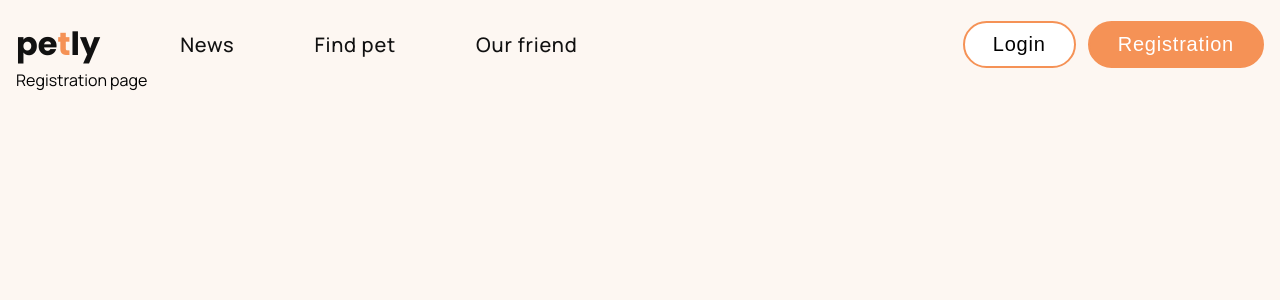
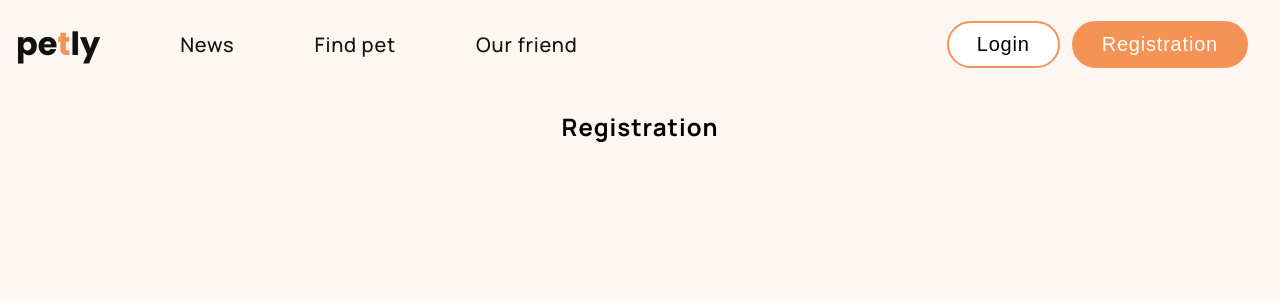
Before and after one commit to SergejShk/care-pets_fe, a React (Vite) app: page /registration in a window 1280 px wide. Shown: the top 300 px of the page. Built offline with nearby package versions, Linux system fonts and the light colour scheme.

Commit message:
Created MobileMenu

```diff
--- a/package.json
+++ b/package.json
@@ -13,6 +13,7 @@
     "axios": "^1.6.2",
     "react": "^18.2.0",
     "react-dom": "^18.2.0",
+    "react-responsive": "^9.0.2",
     "react-router-dom": "^6.20.1",
     "styled-components": "^6.1.1"
   },
--- a/src/assets/index.css
+++ b/src/assets/index.css
@@ -13,6 +13,7 @@
 
 body {
   margin: 0;
+  min-height: 100vh;
 }
 
 img {
--- a/src/components/app/Header.tsx
+++ b/src/components/app/Header.tsx
@@ -1,23 +1,26 @@
+import { useMediaQuery } from "react-responsive";
 import styled from "styled-components";
 
 import Logo from "./Logo";
-import SignInNav from "./SignInNav";
+import SignInNav from "../common/SignInNav";
 import Navigation from "../common/Navigation";
 
 import Burger from "../common/icons/Burger";
 
 const Header = () => {
-	const screenWidth = window.innerWidth;
+	const isMobile = useMediaQuery({ query: "(max-width: 767px)" });
+	const isDesktop = useMediaQuery({ query: "(min-width: 1279px)" });
 
 	return (
 		<HeaderStyled>
 			<NavWrapper>
 				<Logo />
-				{screenWidth > 1279 && <Navigation />}
+				{isDesktop && <Navigation />}
 			</NavWrapper>
 
 			<MenuWrapper>
-				<SignInNav />
+				{!isMobile && <SignInNav />}
+
 				<BurgerWrapper>
 					<Burger />
 				</BurgerWrapper>
--- a/src/components/common/Navigation.tsx
+++ b/src/components/common/Navigation.tsx
@@ -23,24 +23,45 @@ export default Navigation;
 
 const NavigationStyled = styled.ul`
 	display: flex;
+	flex-direction: column;
 	align-items: center;
 	justify-content: center;
-	gap: 80px;
-	font-size: 20px;
-	font-weight: 500;
-	line-height: normal;
-	letter-spacing: 0.8px;
+	gap: 40px;
+	margin: 60px 0 0;
+
+	@media screen and (min-width: 768px) {
+		gap: 36px;
+		margin: 88px 0 0;
+	}
+
+	@media screen and (min-width: 1280px) {
+		flex-direction: row;
+		gap: 80px;
+		margin: 0;
+	}
 `;
 
 const NavLinkStyled = styled(NavLink)`
-	font-size: 20px;
+	font-size: 32px;
+	font-style: normal;
 	font-weight: 500;
 	line-height: normal;
-	letter-spacing: 0.8px;
+	letter-spacing: 1.28px;
 	color: ${({ theme }) => theme.textColor.black};
+
+	@media screen and (min-width: 768px) {
+		font-size: 48px;
+		letter-spacing: 1.92px;
+	}
+
+	@media screen and (min-width: 1280px) {
+		font-size: 20px;
+		letter-spacing: 0.8px;
+	}
 
 	&.active,
 	&:hover {
 		color: ${({ theme }) => theme.textColor.primary};
+		text-decoration: underline;
 	}
 `;
--- a/src/components/common/SharedLayout.tsx
+++ b/src/components/common/SharedLayout.tsx
@@ -19,8 +19,9 @@ const SharedLayout: FC = () => {
 export default SharedLayout;
 
 const LayoutStyled = styled.div`
+	min-height: 100vh;
 	position: relative;
-	height: 100vh;
+	height: 100%;
 	margin: 0 auto;
 	background-color: ${({ theme }) => theme.backgroundColor.main};
 `;
--- a/src/components/app/SignInNav.tsx
+++ b/src/components/common/SignInNav.tsx
@@ -1,21 +1,18 @@
 import { FC } from "react";
+import { Link } from "react-router-dom";
+import { useMediaQuery } from "react-responsive";
 import styled from "styled-components";
 
-import Button from "../common/Button";
+import Button from "./Button";
 
 import { ButtonTheme } from "../../interface/styles";
-import { Link } from "react-router-dom";
 
-interface IProps {
-	isMobile?: boolean;
-}
-
-const SignInNav: FC<IProps> = ({ isMobile }) => {
-	const screenWidth = window.innerWidth;
-	const btnFontSize = screenWidth < 768 ? "14px" : "20px";
+const SignInNav: FC = () => {
+	const isMobile = useMediaQuery({ query: "(max-width: 767px)" });
+	const btnFontSize = isMobile ? "14px" : "20px";
 
 	return (
-		<SignInNavStyled isMobile={isMobile}>
+		<SignInNavStyled>
 			<Link to="/login">
 				<Button fontSize={btnFontSize}>Login</Button>
 			</Link>
@@ -32,12 +29,19 @@ const SignInNav: FC<IProps> = ({ isMobile }) => {
 export default SignInNav;
 
 const SignInNavStyled = styled.div<{ isMobile?: boolean }>`
-	display: ${({ isMobile }) => (isMobile ? "flex" : "none")};
+	max-width: 320px;
+	margin: 0 auto;
+	display: flex;
 	align-items: center;
 	justify-content: center;
 	gap: 12px;
 
 	@media screen and (min-width: 768px) {
-		display: ${({ isMobile }) => (isMobile ? "none" : "flex")};
+		max-width: 768px;
+		padding: 0 32px;
+	}
+	@media screen and (min-width: 1280px) {
+		max-width: 1280px;
+		padding: 0 16px;
 	}
 `;
--- a/src/components/home/HomePage.tsx
+++ b/src/components/home/HomePage.tsx
@@ -1,13 +1,20 @@
 import { FC } from "react";
+import { useMediaQuery } from "react-responsive";
 import styled from "styled-components";
 
+import MobileMenu from "../mobile-menu/MobileMenu";
+
 const HomePage: FC = () => {
+	const isDesktop = useMediaQuery({ query: "(min-width: 1279px)" });
+
 	return (
 		<HomeStyled>
 			<HomeText>Take good care of your small pets</HomeText>
 			<WomanImg>
 				<WomanHeart />
 			</WomanImg>
+
+			{!isDesktop && <MobileMenu />}
 		</HomeStyled>
 	);
 };
@@ -15,8 +22,9 @@ const HomePage: FC = () => {
 export default HomePage;
 
 const HomeStyled = styled.div`
+	position: relative;
 	width: 100%;
-	min-height: auto;
+	min-height: calc(100vh - 60px);
 	display: flex;
 	justify-content: space-between;
 	flex-direction: column;
@@ -24,6 +32,7 @@ const HomeStyled = styled.div`
 	background-size: auto;
 	background-position: center bottom;
 	background-repeat: no-repeat;
+	overflow: hidden;
 
 	@media screen and (min-width: 768px) {
 		background-image: url("/wave-tab.png");
--- a/src/components/login/LoginPage.tsx
+++ b/src/components/login/LoginPage.tsx
@@ -1,7 +1,11 @@
 import styled from "styled-components";
 
 const LoginPage = () => {
-	return <LoginStyled>Login page</LoginStyled>;
+	return (
+		<LoginStyled>
+			<Title>Login</Title>
+		</LoginStyled>
+	);
 };
 
 export default LoginPage;
@@ -20,3 +24,13 @@ const LoginStyled = styled.div`
 		padding: 0 16px;
 	}
 `;
+
+const Title = styled.h2`
+	display: block;
+	font-size: 24px;
+	font-weight: 700;
+	line-height: normal;
+	letter-spacing: 0.96px;
+	margin: 42px 0 40px;
+	text-align: center;
+`;
--- /dev/null
+++ b/src/components/mobile-menu/MobileMenu.tsx
@@ -0,0 +1,46 @@
+import { useMediaQuery } from "react-responsive";
+import styled from "styled-components";
+
+import SignInNav from "../common/SignInNav";
+import Navigation from "../common/Navigation";
+
+const MobileMenu = () => {
+	const isMenuOpen = false;
+	const isMobile = useMediaQuery({ query: "(max-width: 767px)" });
+
+	return (
+		<MobileMenuStyled className={isMenuOpen ? "isOpen" : ""}>
+			{isMobile && <SignInNav />}
+			<Navigation />
+		</MobileMenuStyled>
+	);
+};
+
+export default MobileMenu;
+
+const MobileMenuStyled = styled.div`
+	position: absolute;
+	bottom: 0;
+	left: 50%;
+	transform: translateX(-50%) translateY(100%);
+	z-index: 10;
+	display: flex;
+	flex-direction: column;
+	padding: 46px 0 0;
+	background-color: ${({ theme }) => theme.backgroundColor.main};
+	width: calc(100% - 40px);
+	height: calc(100% - 46px);
+	margin: 0 auto;
+	padding: 46px 20px 0;
+	transition: transform 250ms cubic-bezier(0.4, 0, 0.2, 1);
+
+	&.isOpen {
+		transform: translateX(-50%) translateY(0%);
+	}
+
+	@media screen and (min-width: 768px) {
+		padding: 0 32px;
+		width: calc(100% - 64px);
+		height: 100%;
+	}
+`;
--- a/src/components/registration/RegistrationPage.tsx
+++ b/src/components/registration/RegistrationPage.tsx
@@ -1,7 +1,11 @@
 import styled from "styled-components";
 
 const RegistrationPage = () => {
-	return <RegistrationStyled>Registration page</RegistrationStyled>;
+	return (
+		<RegistrationStyled>
+			<Title>Registration</Title>
+		</RegistrationStyled>
+	);
 };
 
 export default RegistrationPage;
@@ -20,3 +24,13 @@ const RegistrationStyled = styled.div`
 		padding: 0 16px;
 	}
 `;
+
+const Title = styled.h2`
+	display: block;
+	font-size: 24px;
+	font-weight: 700;
+	line-height: normal;
+	letter-spacing: 0.96px;
+	margin: 42px 0 40px;
+	text-align: center;
+`;
```
Also changed, not shown: 1 other file (tests, documents, lock files or other folders).
